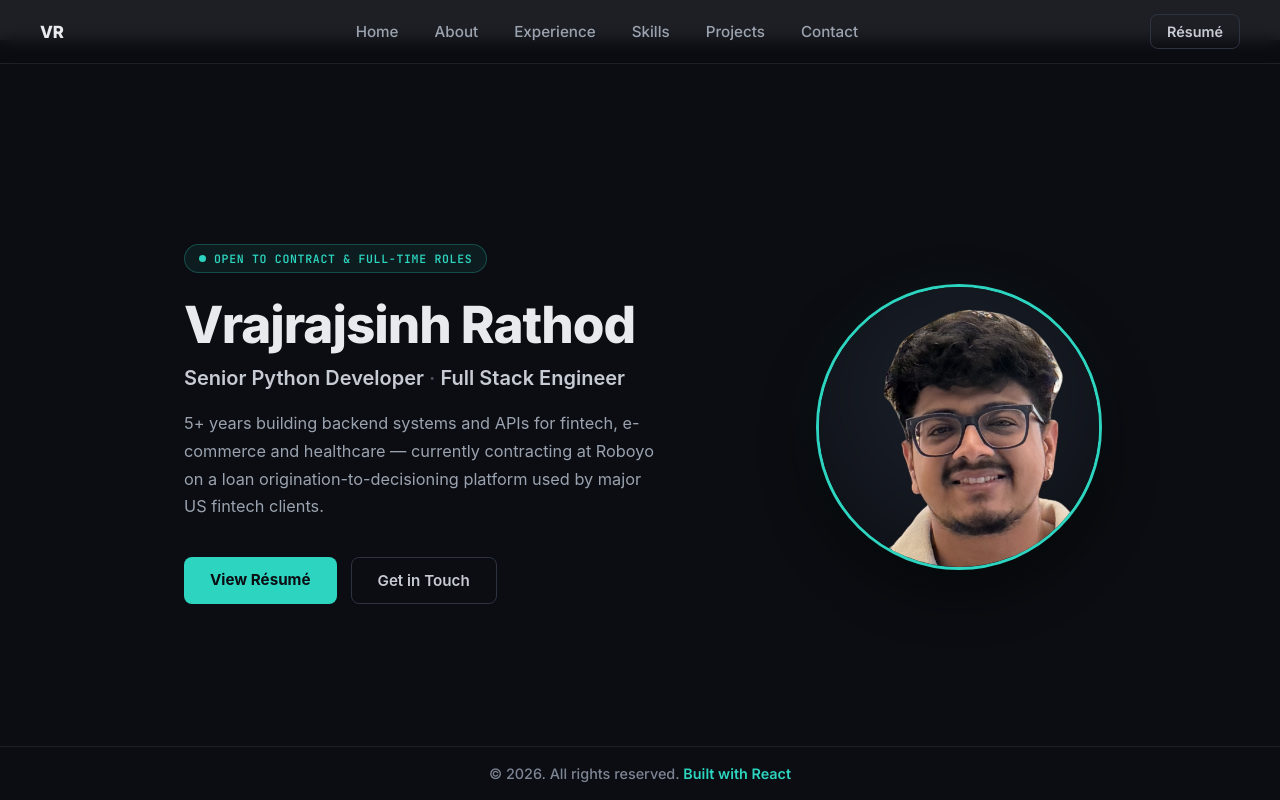
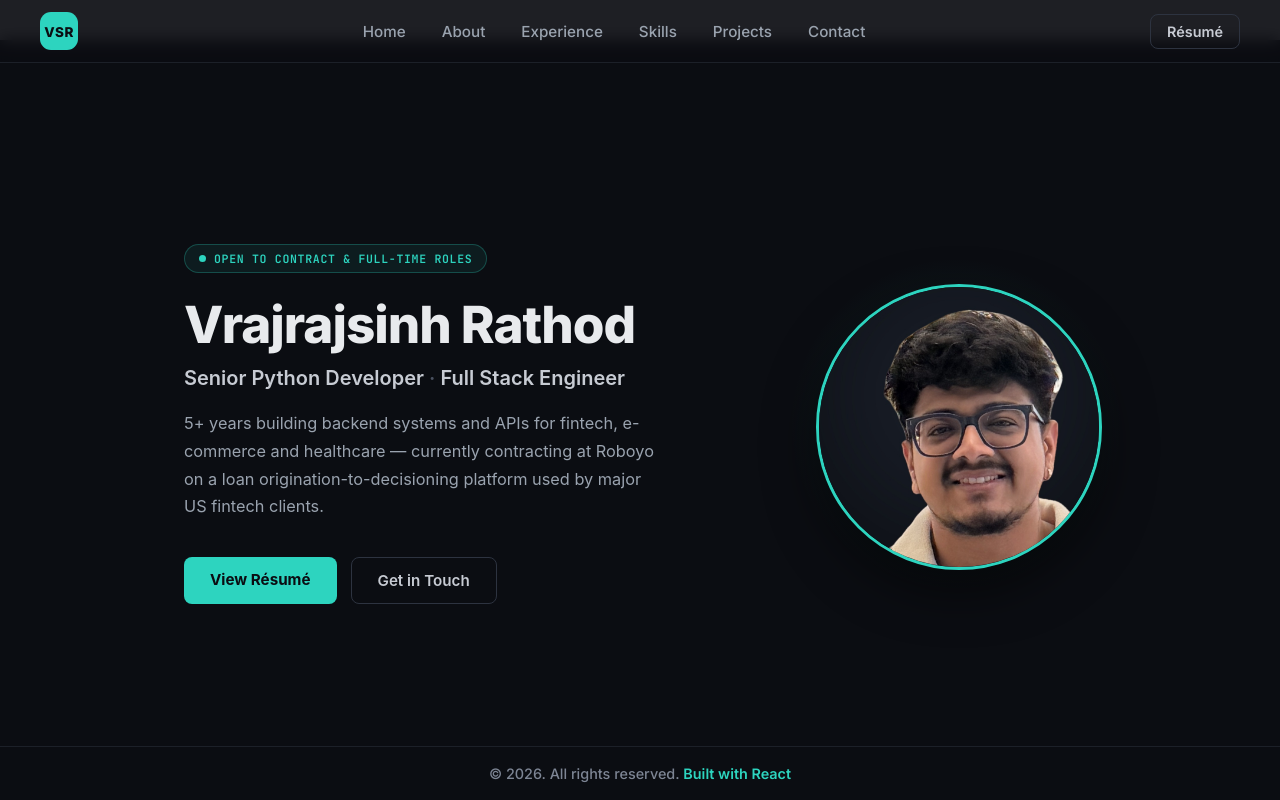
Before and after one commit to Vrajrajsinh-Rathod/portfolio, a React (Create React App) app: page / in a window 1280 px wide. Shown: the top 800 px of the page. Built offline with nearby package versions, Linux system fonts and the light colour scheme.

Commit message:
Add VSR monogram logo to header

```diff
--- a/src/Header.js
+++ b/src/Header.js
@@ -7,7 +7,23 @@ const Header = () => {
   return (
     <header style={headerStyle}>
       <nav style={navStyle}>
-        <a href="#home" className="logo">VR</a>
+        <a href="#home" className="logo" aria-label="Vrajrajsinh Rathod — home">
+          <svg width="38" height="38" viewBox="0 0 38 38" fill="none" xmlns="http://www.w3.org/2000/svg">
+            <rect width="38" height="38" rx="11" fill="#2dd4bf" />
+            <text
+              x="19"
+              y="25"
+              textAnchor="middle"
+              fontFamily="'Inter', system-ui, sans-serif"
+              fontWeight="800"
+              fontSize="13.5"
+              letterSpacing="0.5"
+              fill="#0b0d12"
+            >
+              VSR
+            </text>
+          </svg>
+        </a>
 
         <div className="desktop-menu">
           {menuItems.map((item) => (
@@ -74,17 +90,20 @@ const Header = () => {
           display: flex;
           justify-content: space-between;
           align-items: center;
-          padding: 14px 24px;
+          padding: 12px 24px;
           position: relative;
         }
 
         .logo {
-          color: #e8eaed;
-          text-decoration: none;
-          font-weight: 800;
-          font-size: 1.05rem;
-          letter-spacing: -0.01em;
-          font-family: 'Inter', system-ui, sans-serif;
+          display: inline-flex;
+          align-items: center;
+          line-height: 0;
+          transition: transform 0.2s ease, opacity 0.2s ease;
+        }
+
+        .logo:hover {
+          transform: translateY(-1px);
+          opacity: 0.9;
         }
 
         .nav-link {
```
